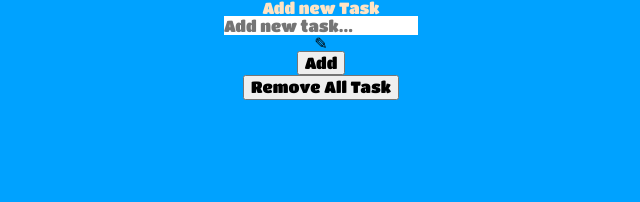
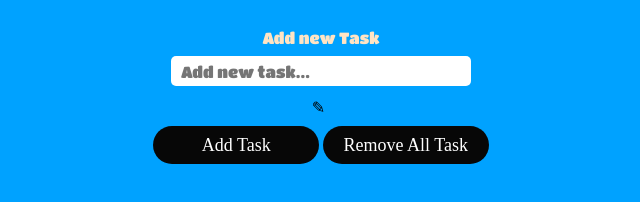
Before and after one commit to Jberestian/js-todo, a website built with Parcel: page src/index.html in a window 1280 px wide. Shown: the whole page, without its empty margins (319-959 px from the left). Built offline with nearby package versions, Linux system fonts and the light colour scheme; a web font is replaced by a local one.

Commit message:
added some styles

```diff
--- a/src/index.html
+++ b/src/index.html
@@ -7,7 +7,7 @@
     <link rel="preconnect" href="https://fonts.googleapis.com" />
     <link rel="preconnect" href="https://fonts.gstatic.com" crossorigin />
     <link
-      href="https://fonts.googleapis.com/css2?family=DM+Sans:wght@400;500;700&family=Titan+One&display=swap"
+      href="https://fonts.googleapis.com/css2?family=DM+Sans:wght@400;500;700&family=Edu+VIC+WA+NT+Beginner&family=Titan+One&display=swap"
       rel="stylesheet"
     />
     <link rel="stylesheet" href="./sass/index.scss" />
--- a/src/partials/todo.html
+++ b/src/partials/todo.html
@@ -9,8 +9,10 @@
       placeholder="Add new task..."
     />
     <p class="text">&#9998<span class="output js-output"></span></p>
-    <button class="form__btn-add" value="add" type="submit">Add</button>
+    <div class="btn-wrapper">
+    <button class="form__btn-add" value="add" type="submit">Add Task</button>
     <!-- <ul class="todo__container"></ul> -->
-    <button class="todo__remove-all">Remove All Task</button>
+    <button class="todo__remove-btn">Remove All Task</button>
+  </div>
   </form>
 </div>
--- a/src/sass/layout/_to-do.scss
+++ b/src/sass/layout/_to-do.scss
@@ -1,5 +1,6 @@
 body {
   font-family: 'DM Sans', sans-serif;
+  font-family: 'Edu VIC WA NT Beginner', cursive;
   font-family: 'Titan One', cursive;
   background-color: rgb(0, 162, 255);
 }
@@ -13,43 +14,50 @@ body {
 }
 
 .container {
+  margin-top: 30px;
 }
 .to {
-  // .to__do-form
-
   &__do-form {
   }
 }
-.js-form {
-}
+
 .form {
-  // .form__label
-
   &__label {
     color: bisque;
+    padding-bottom: 10px;
   }
 
-  // .form__input
-
   &__input {
-  }
-
-  // .form__btn-add
-
-  &__btn-add {
+    width: 300px;
+    height: 30px;
+    border-radius: 5px;
+    outline: none;
+    padding-left: 10px;
+    margin-bottom: 10px;
   }
 }
-.js-input {
-}
+
 .text {
 }
 .output {
+  font-size: 20px;
+  padding-left: 5px;
 }
-.js-output {
+
+.btn-wrapper {
+  padding-top: 10px;
 }
-.todo {
-  // .todo__remove-all
 
-  &__remove-all {
-  }
+.form__btn-add,
+.todo__remove-btn {
+  height: 38px;
+  width: 166px;
+  border-radius: 20px;
+  border: none;
+  font-family: 'Gilroy-Bold';
+  font-size: 18px;
+  line-height: 22px;
+  text-align: center;
+  color: #ffffff;
+  background: #070707;
 }
```
Also changed, not shown: dist/index.html, 2 other files.
